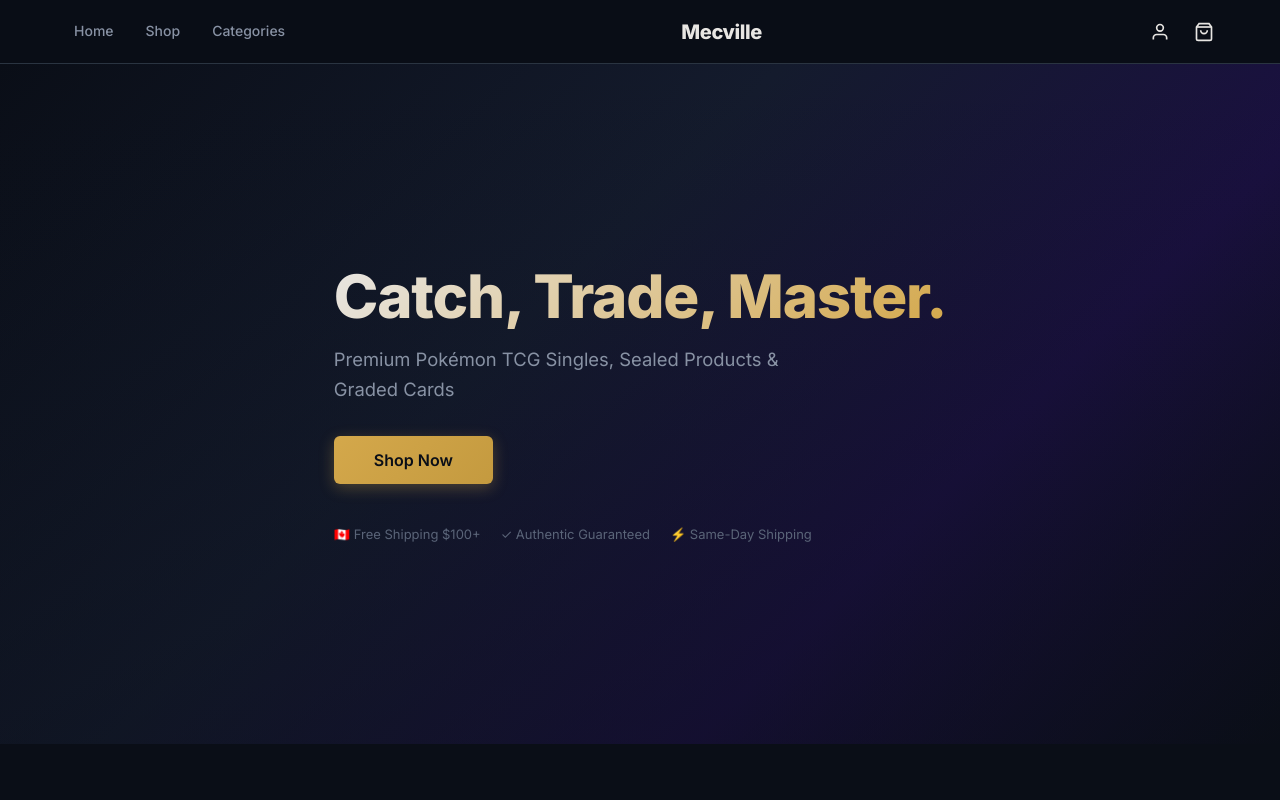
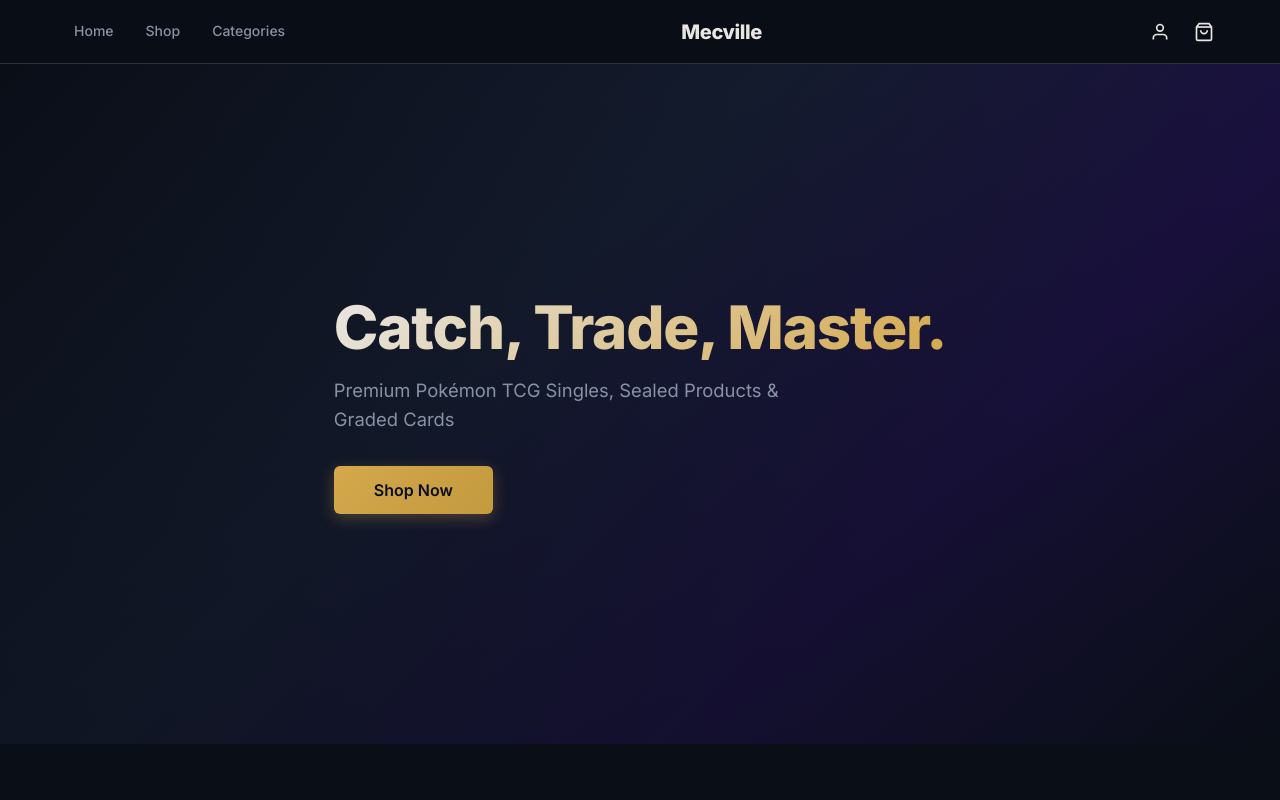
Before and after one commit to BouchraBoumed/mecville_website, a React (Vite) app in the folder front-end/: page / in a window 1280 px wide. Shown: the top 800 px of the page. Built offline with nearby package versions, Linux system fonts and the light colour scheme; no server answers.

Commit message:
home page edit

```diff
--- a/front-end/src/components/HeroSection.jsx
+++ b/front-end/src/components/HeroSection.jsx
@@ -8,11 +8,6 @@ export default function HeroSection() {
         <h1 className="hero-heading">Catch, Trade, Master.</h1>
         <p className="hero-subheading">Premium Pokémon TCG Singles, Sealed Products & Graded Cards</p>
         <Link to="/shop" className="btn btn-accent btn-hero">Shop Now</Link>
-        <div className="hero-badges">
-          <span className="hero-badge">🇨🇦 Free Shipping $100+</span>
-          <span className="hero-badge">✓ Authentic Guaranteed</span>
-          <span className="hero-badge">⚡ Same-Day Shipping</span>
-        </div>
       </div>
     </section>
   );
```
Also changed, not shown: 3 other files (tests, documents, lock files or other folders).
